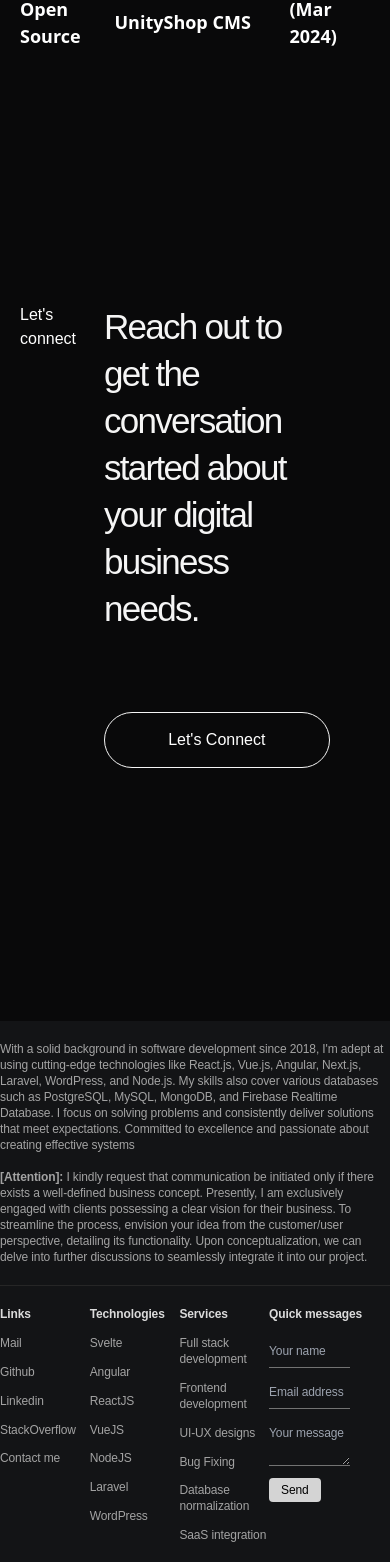
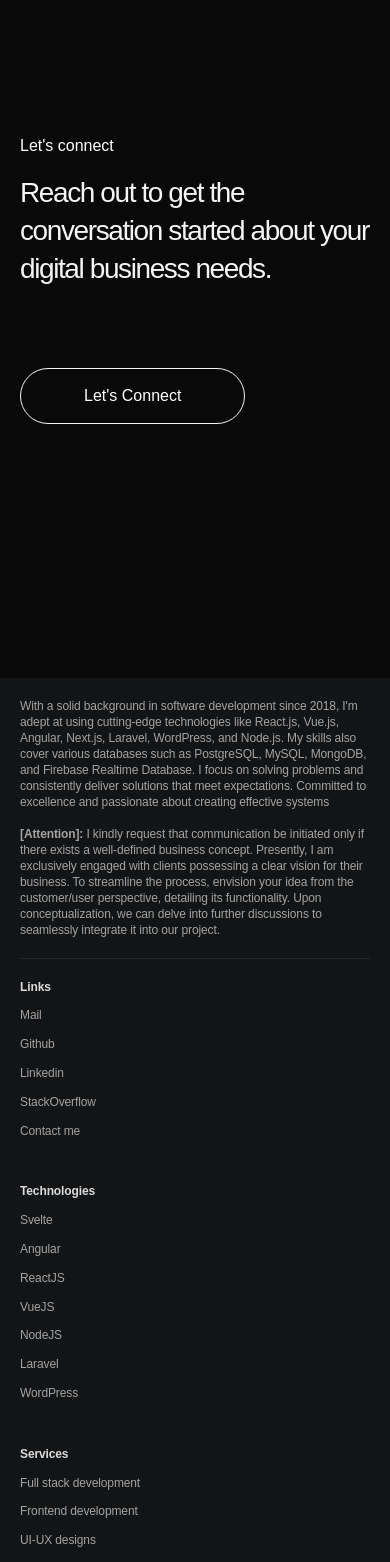
Before and after one commit to IAmTahazzot/I, a SvelteKit app: page /cases in a window 390 px wide. Shown: the part 1840-3402 px from the top of the page. Built offline with nearby package versions, Linux system fonts and the light colour scheme.

Commit message:
feat: responsive some components need more imporovements

```diff
--- a/src/components/Case/CaseBlock.svelte
+++ b/src/components/Case/CaseBlock.svelte
@@ -9,7 +9,7 @@
   export let forcedDarkMode: boolean = false;
 </script>
 
-<a href={slug} class="h-[90vh] flex flex-col anim-hover">
+<a href={slug} class="h-[70vh] lg:h-[90vh] flex flex-col anim-hover">
   <div class='flex-1 overflow-hidden relative rounded-xl'>
     <img src={thumbnail} alt="Case" class="w-full h-full object-cover " />
     <div class={
@@ -22,7 +22,7 @@
     </div>
   </div>
 	<div class="flex items-center text-[18px] mt-6 font-semibold">
-		<h3 class="basis-[27%]">{clientName}</h3>
+		<h3 class="hidden lg:block basis-[27%]">{clientName}</h3>
 		<h3 class="flex-1">{title}</h3>
 		<h3 class="basis-[23%]">
       ({date.toLocaleString('en-US', { month: 'short' }) + ' ' + date.getFullYear()})
--- a/src/components/Footer/Footer.svelte
+++ b/src/components/Footer/Footer.svelte
@@ -22,7 +22,7 @@
 	<div
 		class={
 			cn(
-				'max-w-[980px] mx-auto text-xs -tracking-[0.12px] leading-4 text-neutral-500 dark:text-neutral-400 font-inter',
+				'mx-5 max-w-[980px] lg:mx-auto text-xs -tracking-[0.12px] leading-4 text-neutral-500 dark:text-neutral-400 font-inter',
 				forcedDarkMode && 'text-neutral-400'
 			)
 		}
@@ -46,7 +46,8 @@
 
 		<div class={
 			cn(
-				'footer-block py-5 border-t border-b border-neutral-300 dark:border-neutral-800',
+				'footer-block',
+				'py-5 border-t border-b border-neutral-300 dark:border-neutral-800',
 				forcedDarkMode && 'border-neutral-800 forcedDarkMode'
 			)
 		}>
@@ -82,16 +83,16 @@
 						<input
 							type="text"
 							placeholder="Your name"
-							class="border-b border-neutral-300 dark:border-neutral-500 bg-transparent w-4/6 py-2 outline-none focus-visible:border-neutral-500 dark:focus-visible:border-neutral-700"
+							class="border-b border-neutral-300 dark:border-neutral-500 bg-transparent w-full lg:w-4/6 py-2 outline-none focus-visible:border-neutral-500 dark:focus-visible:border-neutral-700"
 						/>
 						<input
 							type="email"
 							placeholder="Email address"
-							class="border-b border-neutral-300 dark:border-neutral-500 bg-transparent w-4/6 py-2 outline-none focus-visible:border-neutral-500 dark:focus-visible:border-neutral-700"
+							class="border-b border-neutral-300 dark:border-neutral-500 bg-transparent w-full lg:w-4/6 py-2 outline-none focus-visible:border-neutral-500 dark:focus-visible:border-neutral-700"
 						/>
 						<textarea
 							placeholder="Your message"
-							class="border-b border-neutral-300 dark:border-neutral-500 bg-transparent w-4/6 py-2 outline-none focus-visible:border-neutral-500 dark:focus-visible:border-neutral-700 resize-x-none"
+							class="border-b border-neutral-300 dark:border-neutral-500 bg-transparent w-full lg:w-4/6 py-2 outline-none focus-visible:border-neutral-500 dark:focus-visible:border-neutral-700 resize-x-none"
 							cols="1"
 						></textarea>
 						<div>
@@ -119,6 +120,19 @@
 		grid-template-columns: repeat(3, 23%) 1fr;
 	}
 
+	@media screen and (max-width: 768px) {
+		.footer-block {
+			grid-template-columns: repeat(2, 50%);
+			row-gap: 2rem;
+		}
+	}
+
+	@media screen and (max-width: 480px) {
+		.footer-block {
+			grid-template-columns: 1fr;
+		}
+	}
+
 	.footer-block ul li:first-child {
 		font-weight: 600;
 		color: var(--color-dark);
--- a/src/components/InfoBlock/InfoBloack.svelte
+++ b/src/components/InfoBlock/InfoBloack.svelte
@@ -12,8 +12,8 @@
 </script>
 
 <div class={cn('flex items-center', className)}>
-	<div class="flex w-full font-inter">
-		<div class="basis-[27%]">
+	<div class="flex flex-col lg:flex-row w-full font-inter">
+		<div class="basis-[100%] lg:basis-[27%] mb-4 lg:mb-0">
 			{#if type === 'bullet point'}
 				<div class="flex items-center gap-x-2 title-area">
 					<div class="h-2 w-2 rounded-full bg-black dark:bg-white"></div>
@@ -24,7 +24,7 @@
 			{/if}
 		</div>
 		<div class="flex-1 description">
-			<div class="text-[35px] font-medium leading-[47px] tracking-tighter space-y-8 dark:text-neutral-100">
+			<div class="text-[28px] leading-[38px] lg:text-[35px] font-medium lg:leading-[47px] tracking-tighter space-y-8 dark:text-neutral-100">
 				{@html description}
 			</div>
 
--- a/src/components/SmartCursor/SmartCursor.svelte
+++ b/src/components/SmartCursor/SmartCursor.svelte
@@ -26,14 +26,16 @@
 	let grow: boolean = false;
 
 	onMount(() => {
+		if (window.innerWidth > 768) {
 			window.addEventListener('mousemove', (e: MouseEvent): void => {
 				if (
 					e.target instanceof HTMLAnchorElement ||
 					e.target instanceof HTMLButtonElement ||
 					e.target instanceof HTMLInputElement ||
-        e.target instanceof Element && e.target.closest('a') ||
-        e.target instanceof Element && e.target.closest('ul') ||
-				e.target instanceof Element && e.target.hasAttribute('data-smart-cursor')
+					(e.target instanceof Element && e.target.closest('a')) ||
+					(e.target instanceof Element && e.target.closest('ul')) ||
+					(e.target instanceof Element &&
+						e.target.hasAttribute('data-smart-cursor'))
 				) {
 					grow = true;
 				} else {
@@ -52,12 +54,13 @@
 			window.addEventListener('mouseup', (e: MouseEvent): void => {
 				size.set(5);
 			});
+		}
 	});
 </script>
 
 <!-- svelte-ignore a11y-no-static-element-interactions -->
 <svg
-	class="fixed w-full h-screen top-0 left-0 pointer-events-none z-[1000]"
+	class="w-full h-screen top-0 left-0 pointer-events-none z-[1000] hidden md:fixed"
 	style={`display: ${visible && !grow ? 'block' : 'none'}`}
 >
 	<circle cx={$coords.x} cy={$coords.y} r={$size} fill="#000" />
@@ -67,7 +70,8 @@
 	class={cn(
 		'fixed h-10 w-10 rounded-full -translate-x-1/2 -translate-y-1/2 pointer-events-none mix-blend-difference transition-transform duration-300 z-10',
 		!grow && 'bg-white',
-    grow && 'border border-black dark:border-white scale-[200%] mix-blend-normal',
+		grow &&
+			'border border-black dark:border-white scale-[200%] mix-blend-normal',
 		visible ? 'block' : 'hidden'
 	)}
 	style={`top: ${$coordsCircle.y}px; left: ${$coordsCircle.x}px`}
--- a/src/global.css
+++ b/src/global.css
@@ -1,6 +1,22 @@
 @tailwind base;
 @tailwind components;
 @tailwind utilities;
+
+@layer base {
+	:root {
+		--color-white: #fff;
+		--color-black: #000;
+		--color-dark: #1e1f24;
+		--bg-body: #fff;
+	}
+
+	.dark {
+		--bg-body: #09090A;
+		--color-white: #000;
+		--color-black: #e0e0e0;
+		--color-dark: #dbdbdb;
+	}
+}
 
 @font-face {
 	font-family: 'Wrong Free';
@@ -15,16 +31,14 @@
 
 body {
 	height: 100%;
-	background-color: var(--color-white);
+	background-color: var(--bg-body);
 }
-
 
 .advice {
 	background-color: rgb(28, 28, 32);
 	color: white;
 	padding: 1em;
 }
-
 
 .animate-line {
 	background-size: 200% 100%;
@@ -87,17 +101,3 @@ body {
 ::-webkit-scrollbar-thumb {
 	background: var(--color-dark);
 }
-
-@layer base {
-	:root {
-		--color-white: #fff;
-		--color-black: #000;
-		--color-dark: #1e1f24;
-	}
-
-	.dark {
-		--color-white: #000;
-		--color-black: #e0e0e0;
-		--color-dark: #dbdbdb;
-	}
-}
```
Lines whose indentation alone changed are shown as unchanged.
